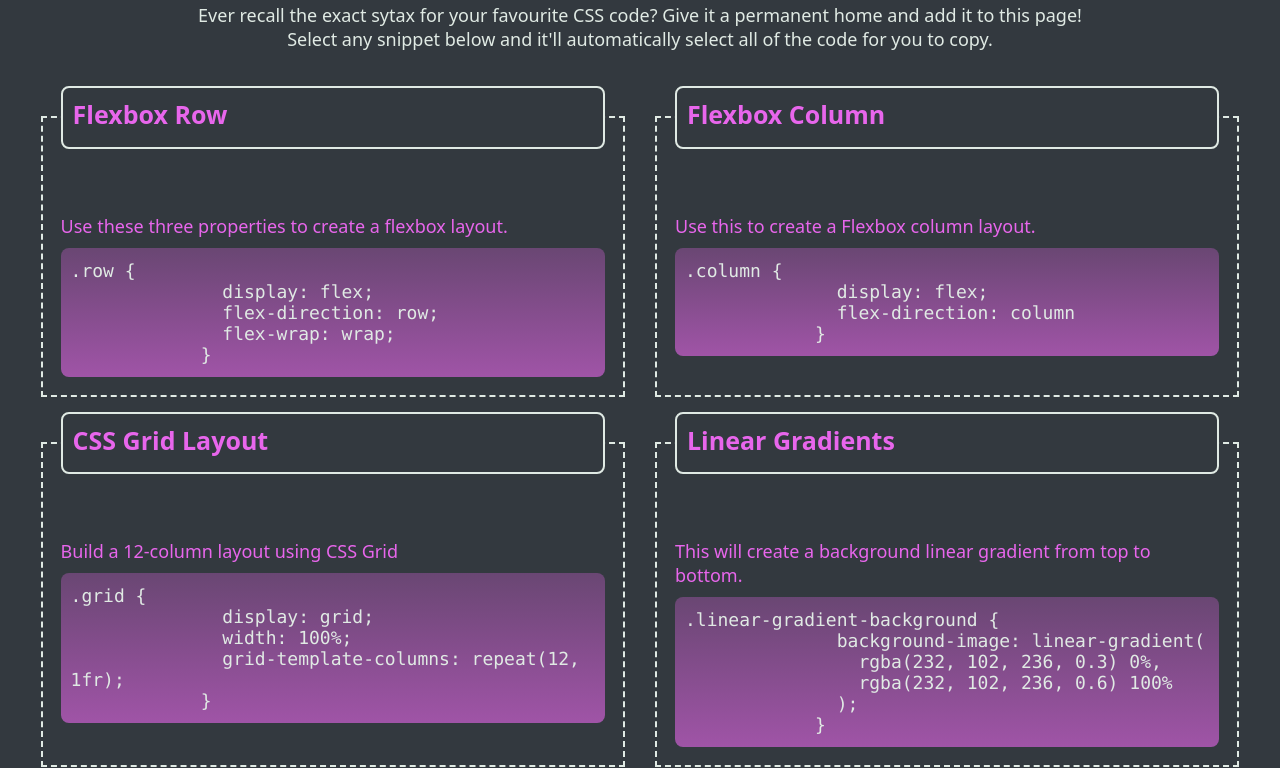
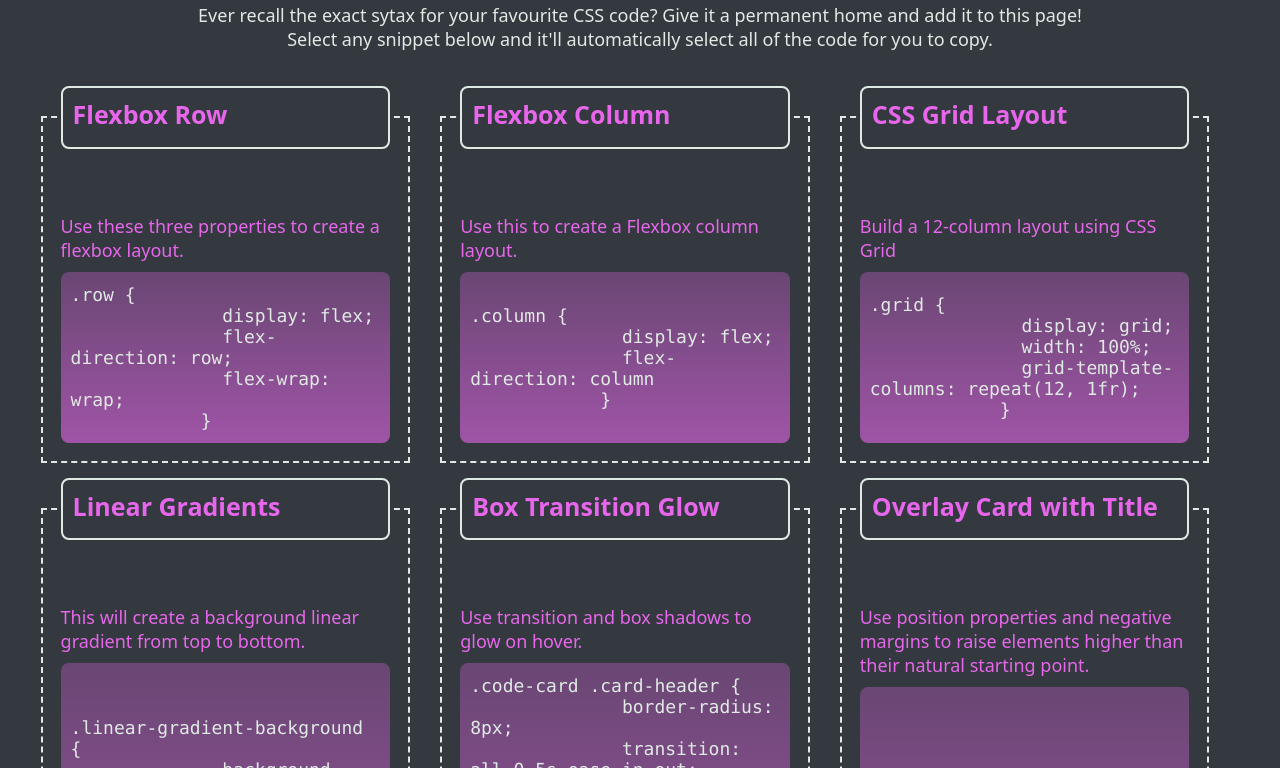
Before and after one commit to Sho-ayb/trilogy-bootcamp-css-snippets-cheatsheet, a plain HTML site: page index.html in a window 1280 px wide. Shown: the part 125-893 px from the top of the page. Drawn offline with Linux system fonts and the light colour scheme.

Commit message:
amended some code: media query and to make cards glow on hover

```diff
--- a/assets/style.css
+++ b/assets/style.css
@@ -100,11 +100,11 @@ main {
 
 .row {
   display: flex;
-  flex-direction: row;
   padding: 1.5rem;
   flex-wrap: wrap;
   margin-left: -1.5rem;
   margin-right: -1.5rem;
+  width: 100%;
 }
 
 .justify-content {
@@ -144,11 +144,14 @@ main {
 }
 
 .card:hover,
-.card_heading {
-  box-shadow: inset(0 0 8px var(--heliotrope)), 0 0 15px var(--heliotrope);
+.card:hover .card_heading {
+  box-shadow: inset 0px 0px 8px var(--heliotrope),
+    0px 0px 15px var(--heliotrope);
 }
 
-.code_block {
+/*  with this flex property the pre elements will grow to have the same width and height */
+
+.code-block {
   flex-grow: 1;
 }
 
@@ -186,7 +189,7 @@ main {
   }
 
   /* select the last child to grow to full width if it has space to grow */
-  .card-column:last-child {
+  .card_column:last-child {
     flex-grow: 1;
   }
 }
@@ -197,7 +200,7 @@ main {
     width: 75%;
   }
 
-  .card-column {
+  .card_column {
     flex: 0 0 33.333%;
     max-width: 33.333%;
   }
--- a/index.html
+++ b/index.html
@@ -19,7 +19,7 @@
     <main>
       <section class="row justify-content">
         <div class="card_column">
-          <figure class="card">
+          <figure class="card code-card">
             <div class="card_heading">
               <h3 class="card_heading--1">Flexbox Row</h3>
             </div>
```
